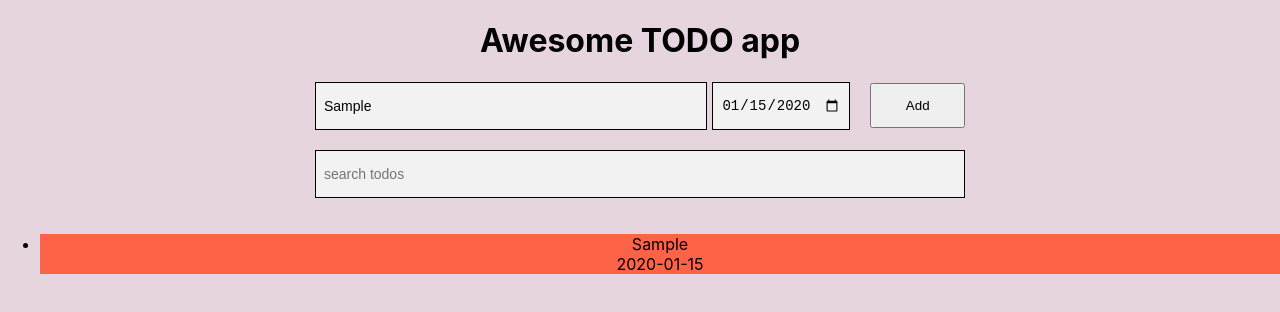
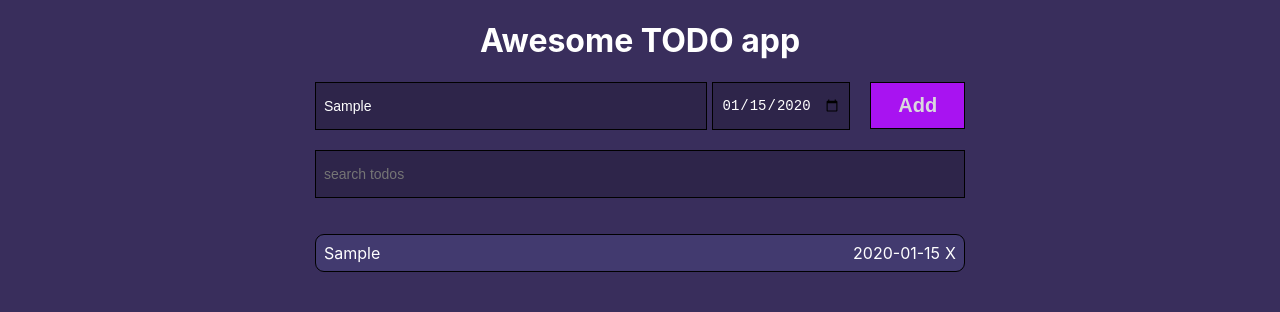
Before and after one commit to zukmkv/react-todo, a React (Create React App) app: page / in a window 1280 px wide. Both pictures are taken after typing "Sample", "2020-01-15" into the empty fields and a click on the button "Add". Shown: the top 312 px of the page. Built offline with nearby package versions, Linux system fonts and the light colour scheme.

Commit message:
more styles

```diff
--- a/src/components/TodoBuilder.js
+++ b/src/components/TodoBuilder.js
@@ -49,11 +49,11 @@ class TodoBuilder extends Component{
                         <button
                             onClick={this.handleSubmit}
                             className='btn'
-                        >Add</button>
+                        ><b>Add</b></button>
                     </form>
                     <Search/>
+                    <TodoList todos={this.state.todos}/>
                 </div>
-                <TodoList todos={this.state.todos}/>
             </div>
         )
     }
--- a/src/components/TodoList.js
+++ b/src/components/TodoList.js
@@ -1,15 +1,20 @@
 import React from 'react';
 
 function TodoList(props) {
-    const todos = props.todos;
-    const listTodos = todos.map(todo =>
-        <li className={'todo'}>
-            <div>{todo.msg}</div>
-            <div>{todo.date}</div>
-        </li>
-    );
     return (
-      <ul>{listTodos}</ul>
+      <ul className='todo__list'>{
+        props.todos.map(todo =>
+            <li className={'todo'}>
+                <div className={'todo__content'}>
+                    <div className={'todo__text'}>
+                        {todo.msg}
+                    </div>
+                    {todo.date && <div className='todo__date'>{todo.date}</div>}
+                </div>
+                <div className='todo__delete'>X</div>
+            </li>
+        )
+      }</ul>
     );
 }
 
--- a/src/index.css
+++ b/src/index.css
@@ -5,7 +5,8 @@ body {
     sans-serif;
   -webkit-font-smoothing: antialiased;
   -moz-osx-font-smoothing: grayscale;
-  background-color: #e6d4df;
+  background-color: #392e5c;
+  color: #fff;
 }
 
 code {
@@ -23,9 +24,10 @@ code {
   height: 30px;
   margin-right: 5px;
   padding: 8px;
-  background-color: #f2f2f2;
+  background: rgba(0,0,0,0.2);
   border: 1px solid black;
   font-size: 14px;
+  color: #fff;
 }
 
 .input--date {
@@ -52,12 +54,49 @@ code {
 }
 
 .btn {
-  height: 45px;
+  height: 47px;
   width: 100px;
   margin-left: 15px;
   cursor: pointer;
+  background-color: #a813f1;
+  border: 1px solid black;
+  color:#dad8de;
+  font-size: 20px;
+}
+
+.todo__list {
+  width: 650px;
+  list-style-type: none;
+  padding-left: 0;
 }
 
 .todo {
-  background-color: tomato;
+  display: flex;
+  justify-content: space-between;
+  background-color: #423a6f;
+  text-align: left;
+  padding: 8px;
+  margin-bottom: 4px;
+  border: 1px solid black;
+  border-radius: 9px;
 }
+
+.todo__content {
+  width: 100%;
+  display: flex;
+  justify-content: space-between;
+}
+
+.todo__text {
+  word-wrap: break-word;
+  max-width: 520px;
+}
+
+.todo__date {
+  min-width: 92px;
+  margin-left: 8px;
+}
+
+.todo__delete {
+  cursor: pointer;
+}
```
